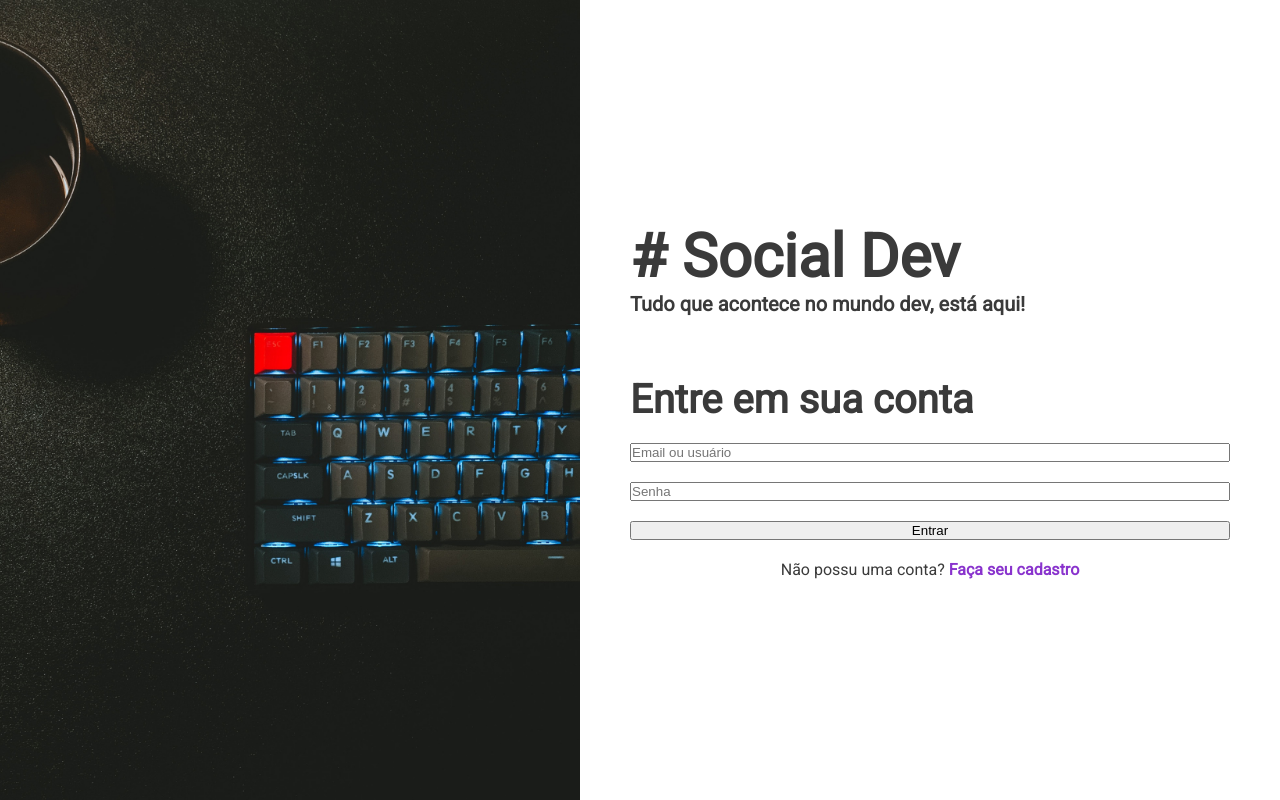
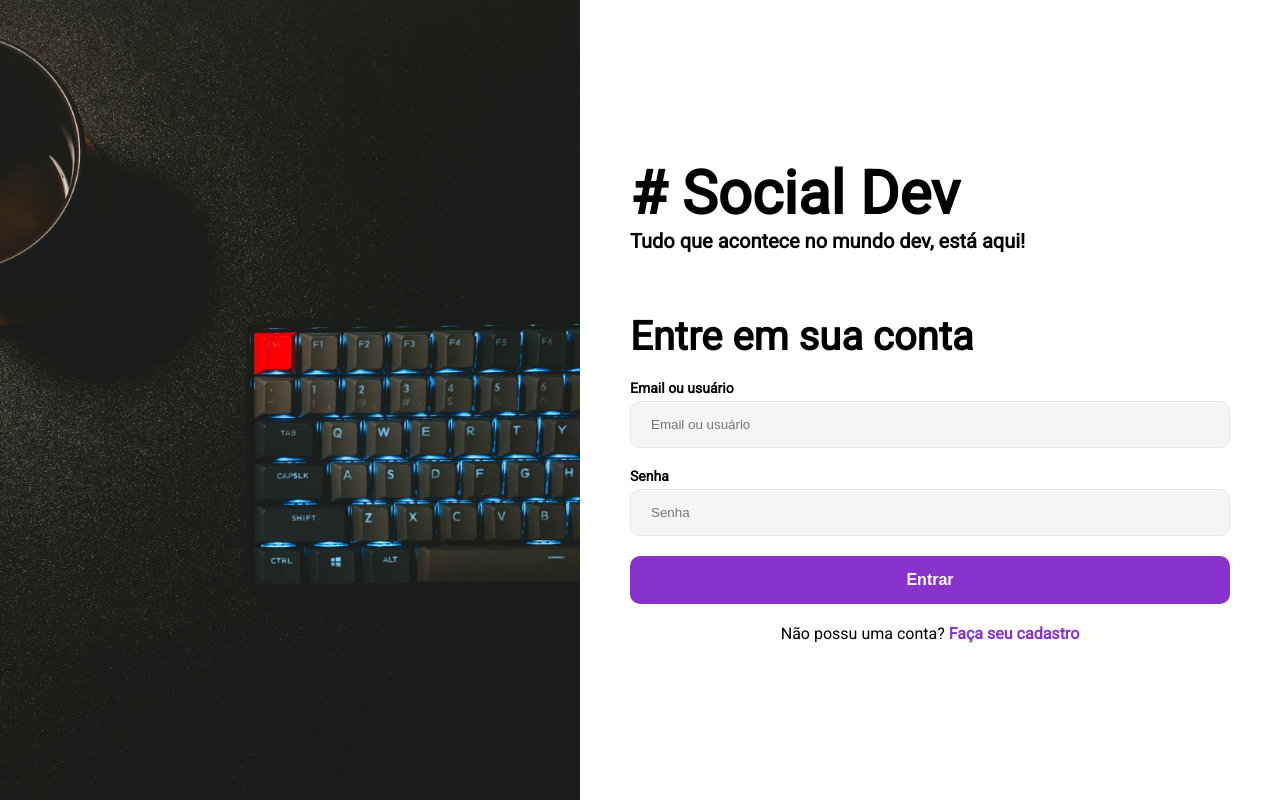
Before and after one commit to carlosfermino/social-dev, a Next.js app: page /login in a window 1280 px wide. Built offline with nearby package versions, Linux system fonts and the light colour scheme.

Commit message:
Criado components e themes

```diff
--- a/pages/_app.jsx
+++ b/pages/_app.jsx
@@ -1,4 +1,6 @@
-import { createGlobalStyle } from "styled-components"
+import { createGlobalStyle, ThemeProvider } from "styled-components"
+
+import theme from '../src/theme'
 
 const GlobalStyle = createGlobalStyle`
   * {
@@ -8,22 +10,27 @@
 
   body {
     font-family: 'Roboto', sans-serif;
-    color: #3A3A3A;
+    color: ${props => props.theme.black};
   }
 
   a {
-    color: #8933CD;
+    color: ${props => props.theme.primary};
     font-weight: bold;
     text-decoration: none;
+    transition: all 0.3s;
+  }
+
+  a:hover {
+    color: ${props => props.theme.primaryHover}
   }
 `
 
 function App ({ Component, pageProps }) {
   return (
-    <>
+    <ThemeProvider theme={theme}>
       <GlobalStyle />
       <Component {...pageProps} />
-    </>
+    </ThemeProvider>
   )
 }
 
--- a/pages/login.jsx
+++ b/pages/login.jsx
@@ -4,6 +4,8 @@
 import H1 from '../src/components/typography/H1'
 import H2 from '../src/components/typography/H2'
 import H4 from '../src/components/typography/H4'
+import Button from "../src/components/inputs/Button"
+import Input from "../src/components/inputs/Input"
 
 const FormContainer = styled.div`
   margin-top: 60px;
@@ -28,9 +30,9 @@
       <FormContainer>
         <H2>Entre em sua conta</H2>
         <Form>
-          <input placeholder="Email ou usuário" type="email" />
-          <input placeholder="Senha" type="password" />
-          <button>Entrar</button>
+          <Input label="Email ou usuário" type="email" />
+          <Input label="Senha" type="password" />
+          <Button>Entrar</Button>
         </Form>
         <Text>Não possu uma conta? <a href="#">Faça seu cadastro</a></Text>
       </FormContainer>
--- /dev/null
+++ b/src/components/inputs/Button.jsx
@@ -0,0 +1,19 @@
+import styled from 'styled-components'
+
+const Button = styled.button`
+  background-color: ${props => props.theme.primary};
+  padding: 15px 20px;
+  border-radius: 10px;
+  border: 0;
+  font-weight: bold;
+  color: ${props => props.theme.white};
+  font-size: 16px;
+  cursor: pointer;
+  transition: all 0.3s;
+
+  :hover {
+    background-color: ${props => props.theme.primaryHover}
+  }
+`
+
+export default Button
--- /dev/null
+++ b/src/components/inputs/Input.jsx
@@ -0,0 +1,30 @@
+import styled from "styled-components"
+
+const InputContainer = styled.div`
+  width: 100%
+`
+
+const StyledLabel = styled.p`
+  font-weight: bold;
+  font-size: 14px;
+  margin-bottom: 5px;
+`
+
+const StyledInput = styled.input`
+  width: 100%;
+  border: 1px solid ${props => props.theme.inputBorder};
+  background-color: ${props => props.theme.inputBackground};
+  padding: 15px 20px;
+  box-sizing: border-box;
+  border-radius: 10px;
+`
+
+function Input ({label, ...props}) {
+  return(
+    <InputContainer>
+      <StyledLabel>{label}</StyledLabel>
+      <StyledInput placeholder={label} {...props} />
+    </InputContainer>
+  )
+}
+export default Input
--- a/src/components/layout/ImageWithSpace.jsx
+++ b/src/components/layout/ImageWithSpace.jsx
@@ -20,7 +20,7 @@
   }
 `
 const StyledContainer = styled.div`
-  background-color: white;
+  background-color: ${props => props.theme.white};
   padding: 30px 50px;
 
   @media (min-width: ${WIDTH_BREAK}) {
--- /dev/null
+++ b/src/theme.js
@@ -0,0 +1,11 @@
+const theme = {
+  primary: '#8933CD',
+  primaryHover: '#7029A8',
+  inputBackground: '#F5F5F5',
+  inputBorder: '#E6E6E6',
+  black: '3A3A3A',
+  white: '#FFFFFF',
+  red: '#FF0000'
+}
+
+export default theme
```
